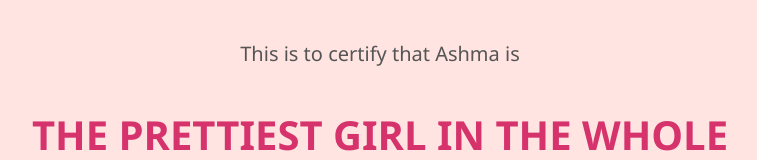
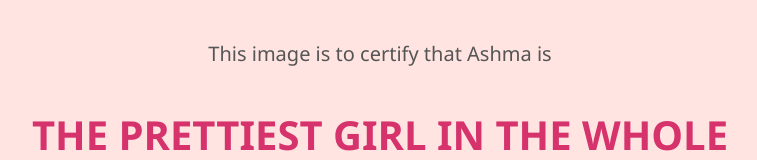
Before and after one commit to sapienx7/surprise-web, a plain HTML site: page index.html in a window 1280 px wide. Shown: the top 160 px of the page, without its empty margins (260-1017 px from the left). Drawn offline with Linux system fonts and the light colour scheme.

Commit message:
Update index.html

```diff
--- a/index.html
+++ b/index.html
@@ -47,7 +47,7 @@
 </head>
 <body>
   <div class="container">
-    <p class="small-text">This is to certify that Ashma is</p>
+    <p class="small-text">This image is to certify that Ashma is</p>
     <p class="big-text">THE PRETTIEST GIRL IN THE WHOLE UNIVERSE 💖❤️‍🔥</p>
     <div class="photos">
       <img src="ashma1.jpg" alt="Ashma photo 1">
```
